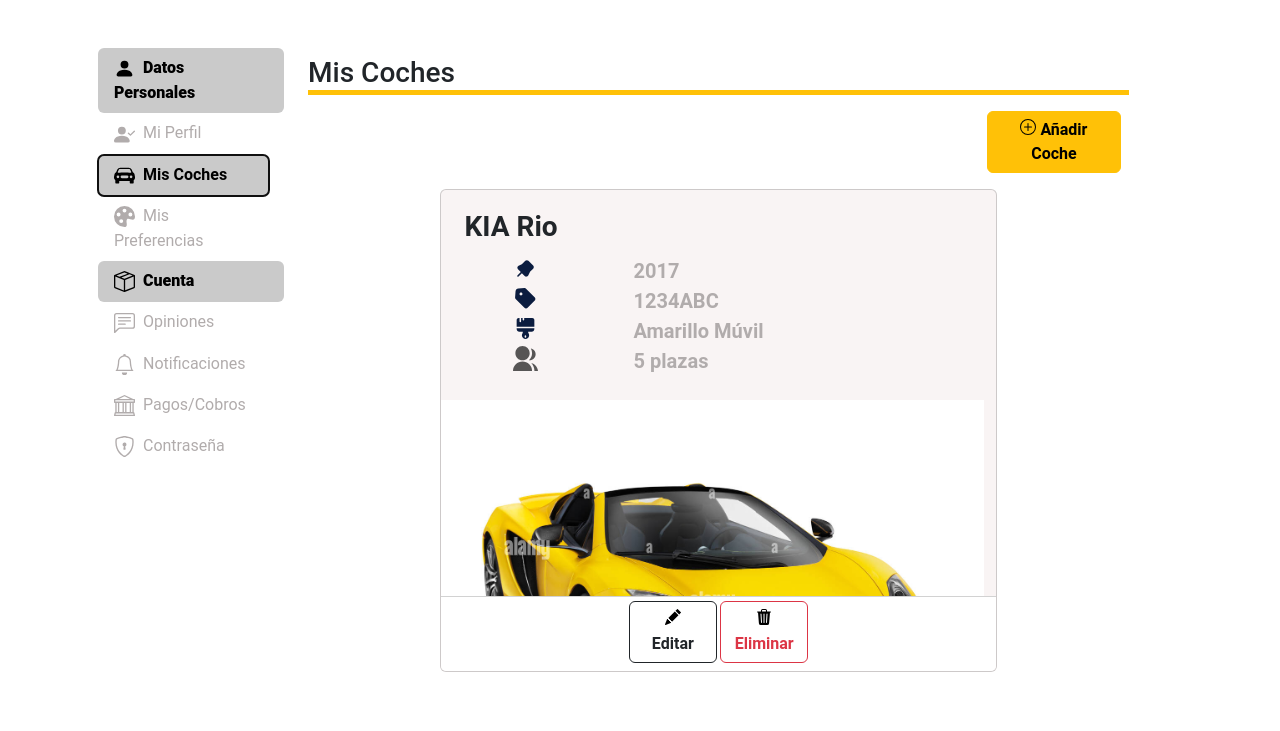
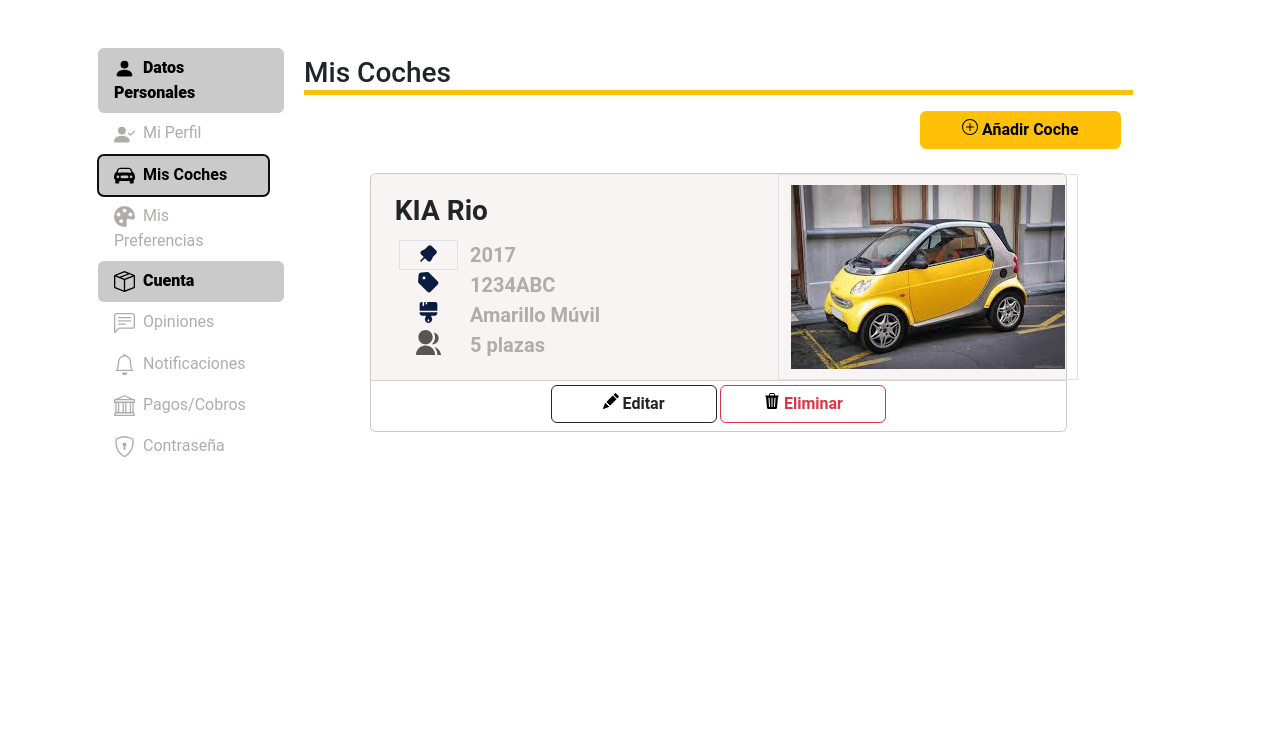
Before and after one commit to muvilgroup/Muvil, a Django app: page /menu_usuario/1 in a window 1280 px wide, after a click on "Mis Coches". Shown: the part 69-800 px from the top of the page. Run offline with Django 4.2, Linux system fonts and the light colour scheme; some libraries are stand-ins or nearby versions.

Commit message:
Actualizada la responsividad de datos personales, mis coches y preferencias

```diff
--- a/VAD_Journey/Aplicaciones/FrontEnd/static/css/menu_usuario.css
+++ b/VAD_Journey/Aplicaciones/FrontEnd/static/css/menu_usuario.css
@@ -68,8 +68,7 @@
         	background-color: #F9F4F4
       	}
 		.img-container{
-		  	width:300px;
-		  	height:200px;
+		  	width:100px;
 		  	overflow:hidden;
 		}
 		.img-container img{
--- a/VAD_Journey/Aplicaciones/FrontEnd/templates/menu_usuario.html
+++ b/VAD_Journey/Aplicaciones/FrontEnd/templates/menu_usuario.html
@@ -18,7 +18,7 @@
 
 	<div class="container-md mt-5">
 		<div class="row">
-			<div class="col-12 d-flex justify-content-center my-2 d-block d-md-none">
+			<div class="col-12 d-flex justify-content-center my-2 d-block d-lg-none">
 				<button type="button" class="btn btn-warning col-10 fw-bold" data-bs-toggle="modal" data-bs-target="#ventana-opciones-menu-usuario">
 					Opciones
 				</button>
@@ -30,7 +30,7 @@
 				<div class="modal-dialog">
 					<div class="modal-content">
 						<div class="modal-header">
-							<h5 class="modal-title fw-bold border-bottom border-3 border-warning" id="exampleModalLabel">Filtros</h5>
+							<h5 class="modal-title fw-bold border-bottom border-3 border-warning" id="exampleModalLabel">Elige una opción</h5>
 							<button type="button" class="btn-close" data-bs-dismiss="modal" aria-label="Close"></button>
 					  	</div>
 					  	<div class="modal-body">
@@ -108,7 +108,7 @@
 
 			<!-- Nav tabs -->
 			<div class="d-flex align-items-start ms-3">
-			  	<div class="nav nav-pills flex-column me-3 col-2 custom-nav-pills d-none d-md-block" id="v-pills-tab" role="tablist" aria-orientation="vertical">
+			  	<div class="nav nav-pills flex-column me-3 col-2 custom-nav-pills d-none d-lg-block" id="v-pills-tab" role="tablist" aria-orientation="vertical">
 				  	<button class="nav-link text-start col-12 align-self-end disabled" id="v-pills-home-tab" data-bs-toggle="pill" data-bs-target="#v-pills-infopersonal" type="button" role="tab" aria-controls="v-pills-infopersonal" aria-selected="true">
 					  	<svg xmlns="http://www.w3.org/2000/svg" width="25" height="25" fill="currentColor" class="bi bi-person-fill pe-1" viewBox="0 0 16 16">
 						  	<path d="M3 14s-1 0-1-1 1-4 6-4 6 3 6 4-1 1-1 1H3zm5-6a3 3 0 1 0 0-6 3 3 0 0 0 0 6z"/>
@@ -249,23 +249,23 @@
 				</div>
 				<div class="tab-pane fade" id="v-pills-coches" role="tabpanel" aria-labelledby="v-pills-coches-tab">
 					<!-- INICIO Mis Coches -->
-					<div class="row px-2 pt-2">
-						<div class="col-12">
+					<div class="row">
+						<div class="col-12 px-3 pt-2">
 							<h3 class="border-bottom border-5 border-warning">Mis Coches</h3>
 						</div>
 					</div>
 					<div class="row px-3 pt-2 pb-3">
-						<div class="col-12 d-flex justify-content-end">
-							<button class="btn btn-warning col-2" data-bs-toggle="collapse" href="#collapseAddCar" role="button" aria-expanded="false" aria-controls="collapseAddCar">
+						<div class="col-12 mb-2 d-flex justify-content-end">
+							<button class="btn btn-warning col-6 col-lg-3" data-bs-toggle="collapse" href="#collapseAddCar" role="button" aria-expanded="false" aria-controls="collapseAddCar">
 								<a href="" alt="Añadir"><embed src='{% static "icon/plus-circle.svg" %}' alt="Añadir"/></a>
 								<b>Añadir Coche</b>
 							</button>
 						</div>
 						<div class="collapse" id="collapseAddCar">
-							<div class="card card-body col-8 mx-auto">
+							<div class="card card-body">
 								<h3 class="border-bottom border-5 border-warning">Introduce los datos del nuevo vehículo...</h3>
 								<form class="row px-2 pt-2" id="form-newcar">
-									<div class="col-6">
+									<div class="col-12 col-lg-6">
 										<div class="col-12 ">
 											<label for="inputMarca" class="form-label">Marca</label>
 											<input type="text" class="form-control" id="inputMarca">
@@ -291,8 +291,8 @@
 											<input type="text" class="form-control" id="inputNumPlazas">
 										</div>
 									</div>
-									<div class="col-6 col-auto img-container img-responsive pe-4 pt-1">
-										<label for="userImg" class="form-label btn btn-outline-light">Carga una foto del coche...</label>
+									<div class="col col-auto img-container img-responsive pe-4 pt-1">
+										<label for="userImg" class="form-label">Carga una imagen del coche...</label>
 										<input class="form-control" type="file" id="userImg" name="userImg" onchange="preview()">
 										<button onclick="clearImage()" class="btn btn-danger mt-3">Cancelar imagen</button>
 									</div>
@@ -308,59 +308,59 @@
 						  	</div>
 						</div>
 					</div>
-					<div class="card col-8 mx-auto" id="car-card">
+					<div class="card col-10 mx-auto" id="car-card">
 						<div class="row no-gutters">
-							<div class="col">
+							<div class="col-12 col-lg-7">
 								<div class="card-block px-2">
 									<div class="card-body">
 										<div class="card-title fw-bold fs-3 pb-1" id="car-title">
 											KIA Rio
 										</div>
-										<div class="card-subtitle row pb-1 ps-5" id="car-year">
-											<div class="col" id="car-year-icon">
+										<div class="card-subtitle row pb-1 ps-3" id="car-year">
+											<div class="col-2 border text-center" id="car-year-icon">
 												 <img src='{% static "icon/pin.svg" %}' alt="Año de Matriculación" height="25px" width="25px" id="car-year-icon"/>
 											</div>
-											<div class="col-9" id="car-year-text">
+											<div class="col-10" id="car-year-text">
 												<label for="car-year-icon" class="fs-5">2017</label>
 											</div>
 										</div>
-										<div class="card-subtitle row pb-1 ps-5" id="car-plate">
-											<div class="col" id="car-plate-icon">
+										<div class="card-subtitle row pb-1 ps-3" id="car-plate">
+											<div class="col-2 text-center" id="car-plate-icon">
 												 <img src='{% static "icon/tag.svg" %}' alt="Matrícula" height="25px" width="25px" id="car-plate-icon"/>
 											</div>
-											<div class="col-9" id="car-plate-text">
+											<div class="col-10" id="car-plate-text">
 												<label for="car-plate-icon" class="fs-5">1234ABC</label>
 											</div>
 										</div>
-										<div class="card-subtitle row pb-1 ps-5" id="car-color">
-											<div class="col" id="car-color-icon">
+										<div class="card-subtitle row pb-1 ps-3" id="car-color">
+											<div class="col-2 text-center" id="car-color-icon">
 												 <img src='{% static "icon/brush.svg" %}' alt="Color" height="25px" width="25px" id="car-color-icon"/>
 											</div>
-											<div class="col-9" id="car-color-text">
+											<div class="col-10" id="car-color-text">
 												<label for="car-color-icon" class="fs-5">Amarillo Múvil</label>
 											</div>
 										</div>
-										<div class="card-subtitle row pb-1 ps-5" id="car-seats">
-											<div class="col" id="car-seats-icon">
+										<div class="card-subtitle row pb-1 ps-3" id="car-seats">
+											<div class="col-2 text-center" id="car-seats-icon">
 												 <img src='{% static "icon/vector.svg" %}' alt="Número de asientos" height="25px" width="25px" id="car-seats-icon"/>
 											</div>
-											<div class="col-9" id="car-seats-text">
+											<div class="col-10" id="car-seats-text">
 												<label for="car-seats-icon" class="fs-5">5 plazas</label>
 											</div>
 										</div>
 									</div>
 								</div>
 							</div>
-							<div class="col-auto img-container img-responsive pe-4 pt-1">
-								<img src='{% static "img/coche_prueba2.jpg" %}' class="mx-auto d-block" alt="">
+							<div class="col-12 col-lg-5 img-container border d-flex align-items-center">
+								<img src='{% static "img/coche_prueba.jpg" %}' class="mx-auto d-block" alt="">
 							</div>
 						</div>
 						<div class="card-footer pt-1 text-center bg-white">
-							<button class="btn btn-outline-dark col-2">
+							<button class="btn btn-outline-dark col-5 col-lg-3">
 								<a href="" alt="Editar"><embed src='{% static "icon/pencil-fill.svg" %}' alt="Editar"/></a>
 								<b>Editar</b>
 							</button>
-							<button class="btn btn-outline-danger col-2">
+							<button class="btn btn-outline-danger col-6 col-lg-3">
 								<a href="" alt="Eliminar"><embed src='{% static "icon/trash-fill.svg" %}' alt="Eliminar"/></a>
 								<b>Eliminar</b>
 							</button>
@@ -481,7 +481,7 @@
 							<hr>
 						</div>
 						<div class="col-12 d-flex justify-content-center py-1">
-							<button type="submit" class="btn btn-warning btn-guardar col-3"><b>Guardar</b></button>
+							<button type="submit" class="btn btn-warning btn-guardar col-4"><b>Guardar</b></button>
 						</div>
 					</div>
 					<!-- FIN Mis Preferencias -->
```
